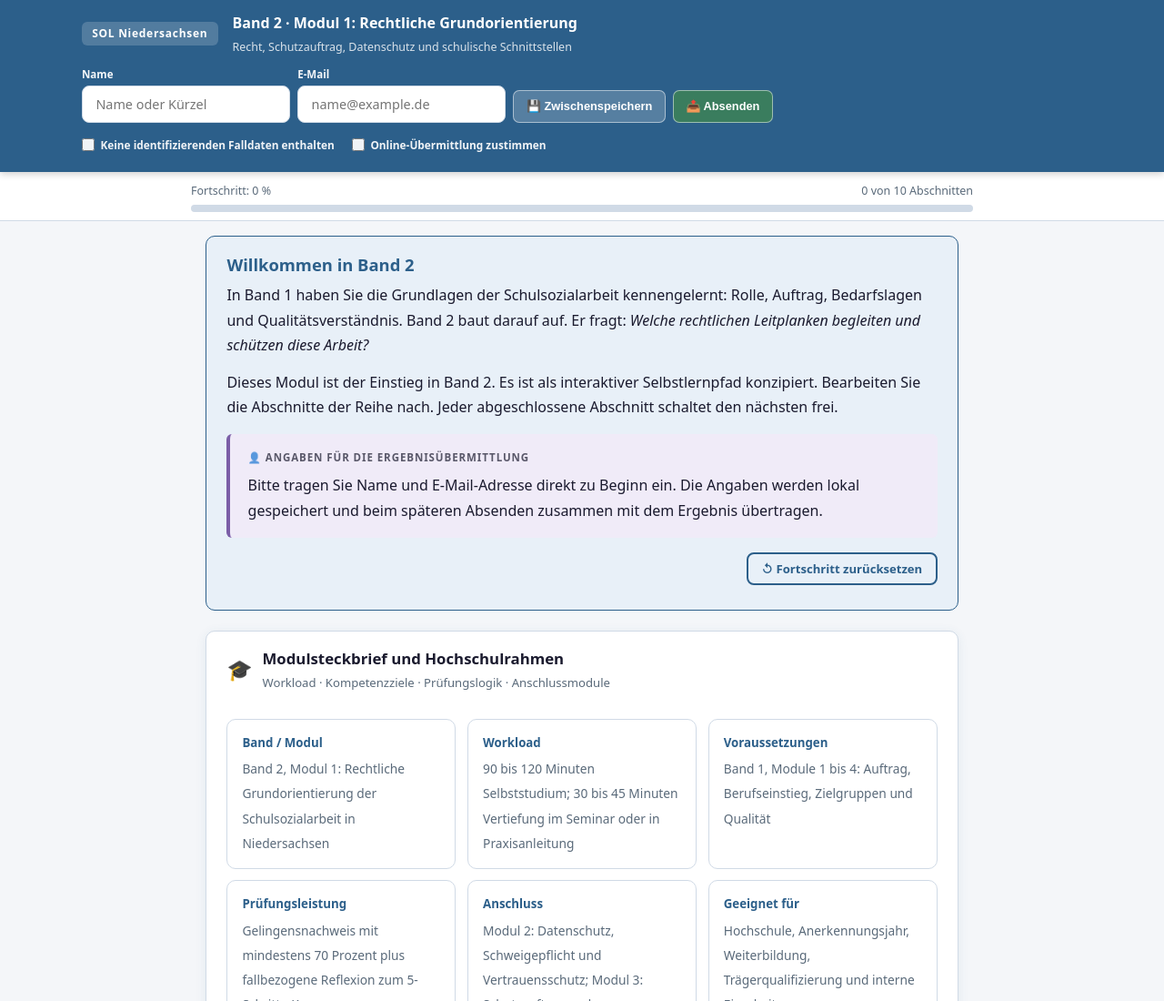
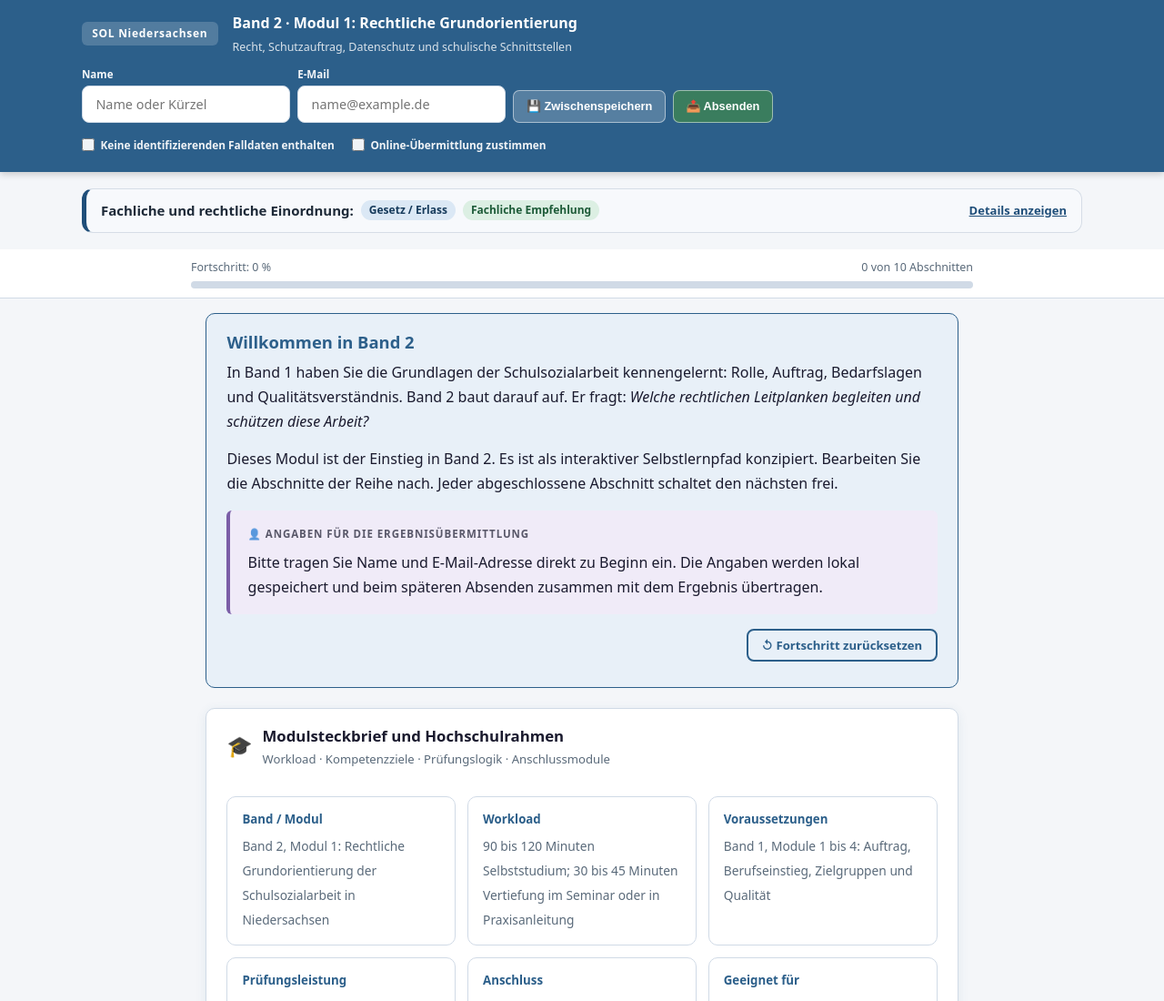
Before and after one commit to edmundbruns/band2modul1, a plain HTML site: page index.html in a window 1280 px wide. Shown: the top 1100 px of the page at 91% size. Drawn offline with Linux system fonts and the light colour scheme.

Commit message:
Einordnung ergänzt: Rechtsgrundlage, Verbindlichkeit, Grenzen, Stand
Co-Authored-By: Claude Opus 5.5 <noreply@anthropic.com>
Claude-Session: https://claude.ai/code/session_01Wbe3xMRMTpm69rsxpS2svj

```diff
--- a/index.html
+++ b/index.html
@@ -462,6 +462,19 @@ kbd{background:#eef2f7;border:1px solid var(--c-border);border-radius:5px;paddin
 }
 
 </style>
+<style id="eb-einordnung-css">
+.eb-ein{margin:18px auto;max-width:1100px;border:1px solid #d6dde6;border-left:5px solid #1f4e79;border-radius:12px;background:#f7f9fc;color:#1e2a38;font:15px/1.5 system-ui,-apple-system,"Segoe UI",sans-serif}
+.eb-ein summary{cursor:pointer;padding:12px 16px;font-weight:700;list-style:none;display:flex;flex-wrap:wrap;gap:8px;align-items:center}
+.eb-ein summary::-webkit-details-marker{display:none}
+.eb-ein summary::after{content:"Details anzeigen";margin-left:auto;font-size:13px;font-weight:600;color:#1f4e79;text-decoration:underline}
+.eb-ein[open] summary::after{content:"Details ausblenden"}
+.eb-ein .eb-tag{display:inline-block;padding:2px 9px;border-radius:999px;font-size:12px;font-weight:700;white-space:nowrap}
+.eb-ein .t-recht{background:#dbe8f5;color:#173b5c}.eb-ein .t-fach{background:#dcefe3;color:#1d5b38}.eb-ein .t-eigen{background:#fbe7c6;color:#6b4300}
+.eb-ein dl{margin:0;padding:0 16px 14px;display:grid;grid-template-columns:minmax(130px,190px) 1fr;gap:6px 14px}
+.eb-ein dt{font-weight:700;color:#3c5068}.eb-ein dd{margin:0}
+.eb-ein a{color:#1f4e79}
+@media(max-width:620px){.eb-ein{margin:14px 10px}.eb-ein dl{grid-template-columns:1fr}.eb-ein dt{margin-top:6px}.eb-ein summary::after{margin-left:0}}
+</style>
 </head>
 <body>
 <a class="skip-link" href="#main-content">Direkt zum Inhalt springen</a>
@@ -496,6 +509,9 @@ kbd{background:#eef2f7;border:1px solid var(--c-border);border-radius:5px;paddin
   </div>
   <div class="header-status" id="sendStatus" aria-live="polite"></div>
 </header>
+<!-- Baustein Einordnung (Stand 23.11.2026) -->
+<details class="eb-ein" aria-label="Fachliche und rechtliche Einordnung"><summary>Fachliche und rechtliche Einordnung: <span class="eb-tag t-recht">Gesetz / Erlass</span><span class="eb-tag t-fach">Fachliche Empfehlung</span></summary><dl><dt>Gesetz</dt><dd>Vor allem SGB VIII (§§ 8a, 8b, 65), § 4 KKG, § 203 StGB, NSchG und DSGVO.</dd><dt>Fachliche Empfehlung</dt><dd>Einordnungen, Fallbeispiele und Ablaufvorschläge sind fachliche Empfehlungen für die Praxis in Niedersachsen.</dd><dt>Verbindlichkeit</dt><dd>Lernmaterial. Es gibt die Rechtslage in Grundzügen wieder und ist keine Rechtsberatung.</dd><dt>Maßgeblich vor Ort</dt><dd>Der aktuelle Gesetzestext, das Schutzkonzept der Schule, Vereinbarungen mit Träger und Jugendamt sowie die Fachberatung für schulische Sozialarbeit im RLSB.</dd><dt>Stand der Prüfung</dt><dd>23.11.2026</dd></dl></details>
+
 
 <div class="progress-bar-wrap" aria-label="Lernfortschritt">
   <div class="progress-bar-inner">
```
